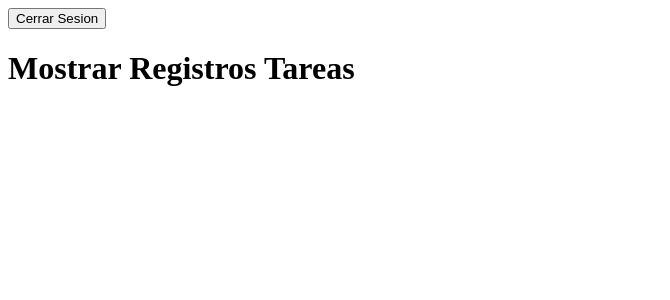
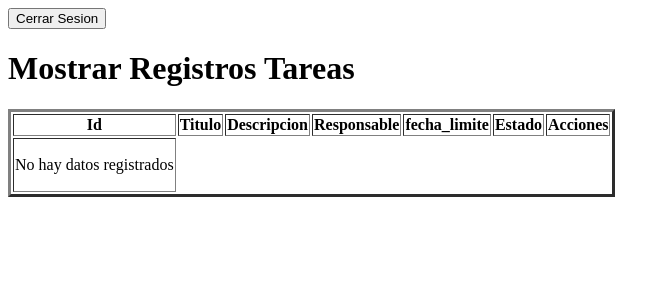
Before and after one commit to Anny891/ejercicios-crud-laravel, a Laravel app: template tareas/resources/views/tarea/index.blade.php in a window 1280 px wide. Shown: the top 300 px of the page, without its empty margins (0-670 px from the left). Run offline with Laravel 12, Linux system fonts and the light colour scheme; the template is opened without the code that fills it, so the values that code supplies are empty.

Commit message:
Mostrar registros de Tareas

```diff
--- a/tareas/app/Http/Controllers/TareaController.php
+++ b/tareas/app/Http/Controllers/TareaController.php
@@ -15,7 +15,7 @@ class TareaController extends Controller
         //
         $tarea = Tarea::all();
 
-        return view('tarea.index');
+        return view('tarea.index', compact('tarea'));
     }
 
     /**
--- a/tareas/resources/views/tarea/index.blade.php
+++ b/tareas/resources/views/tarea/index.blade.php
@@ -2,7 +2,7 @@
 <html lang="es">
     <head>
         <meta charset="UTF-8">
-        <title>Login</title>
+        <title>Mostrar</title>
     </head>
     <body>
 
@@ -11,5 +11,35 @@
             <button type="submit">Cerrar Sesion</button>
         </form>
         <h1>Mostrar Registros Tareas</h1>
+
+        <table border="3">
+            <thead>
+                <tr>
+                    <th>Id</th>
+                    <th>Titulo</th>
+                    <th>Descripcion</th>
+                    <th>Responsable</th>
+                    <th>fecha_limite</th>
+                    <th>Estado</th>
+                    <th>Acciones</th>
+                </tr>
+            </thead>
+            <tbody>
+                @forelse ($tarea as $tareas)
+                    <tr>
+                        <td>{{$tareas->id}}</td>
+                        <td>{{$tareas->titulo}}</td>
+                        <td>{{$tareas->descripcion}}</td>
+                        <td>{{$tareas->responsable}}</td>
+                        <td>{{$tareas->fecha_limite}}</td>
+                        <td>{{$tareas->estado}}</td>
+                    </tr>
+                @empty
+                    <td>
+                        <p>No hay datos registrados</p>
+                    </td>
+                @endforelse
+            </tbody>
+        </table>
     </body>
 </html>
```
Also changed, not shown: tareas/database/factories/TareaFactory.php (added, +31 -0 lines), tareas/database/seeders/TareaSeeder.php (added, +19 -0 lines).
